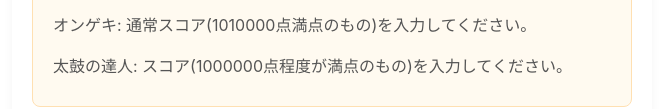
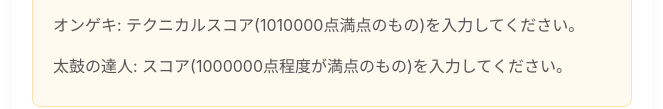
Before and after one commit to 4fua/2025decIR, a plain HTML site: page index.html in a window 1280 px wide. Shown: the part 722-831 px from the top of the page, without its empty margins (308-971 px from the left). Drawn offline with Linux system fonts and the light colour scheme; no server answers.

Commit message:
Update index.html

```diff
--- a/index.html
+++ b/index.html
@@ -22,7 +22,7 @@
     <p>SDVX: 通常スコア(10000000点満点のもの)を入力してください。</p>
     <p>CHUNITHM: スコア(1010000点満点のもの)を入力してください。</p>
     <p>maimai: <strong>達成率(%)を、10000倍して入力</strong>してください。例: 100.4889%→1004889と入力</p>
-    <p>オンゲキ: 通常スコア(1010000点満点のもの)を入力してください。</p>
+    <p>オンゲキ: テクニカルスコア(1010000点満点のもの)を入力してください。</p>
     <p>太鼓の達人: スコア(1000000点程度が満点のもの)を入力してください。</p>
   </section>
 
```
